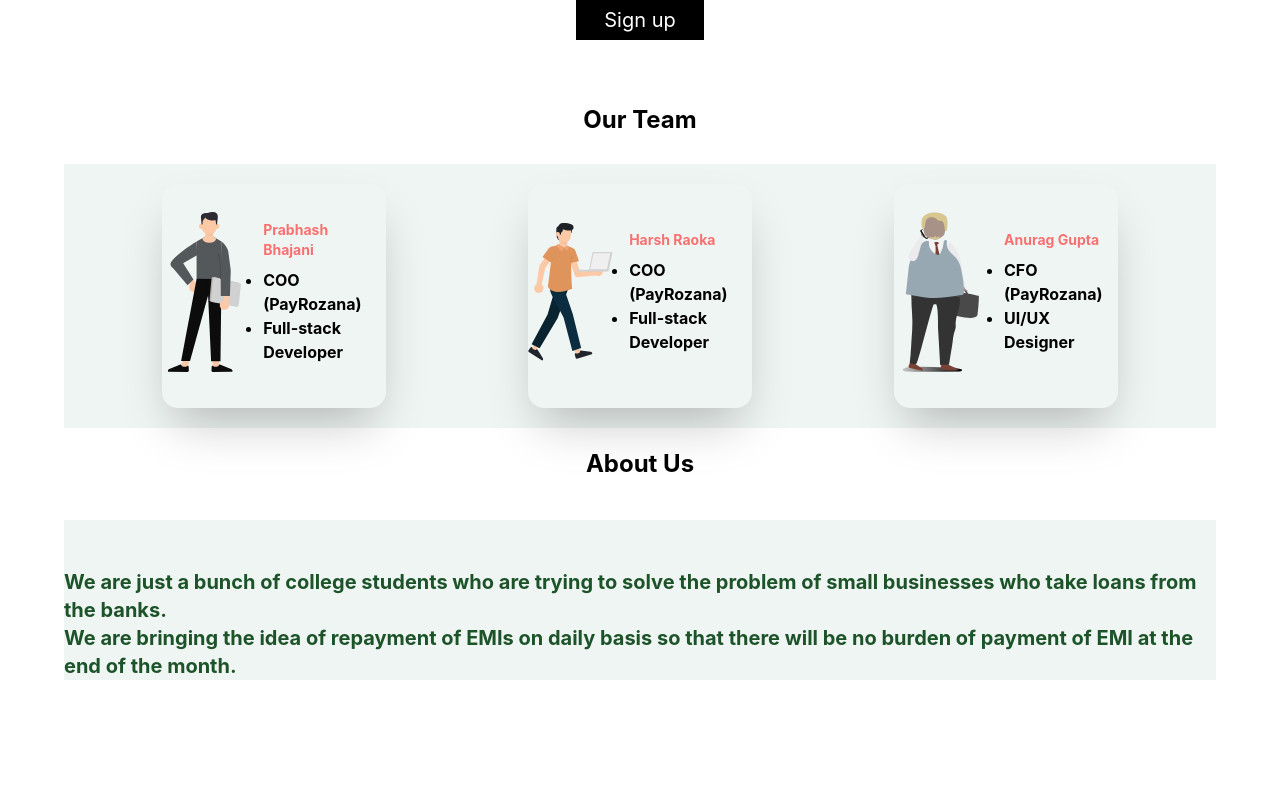
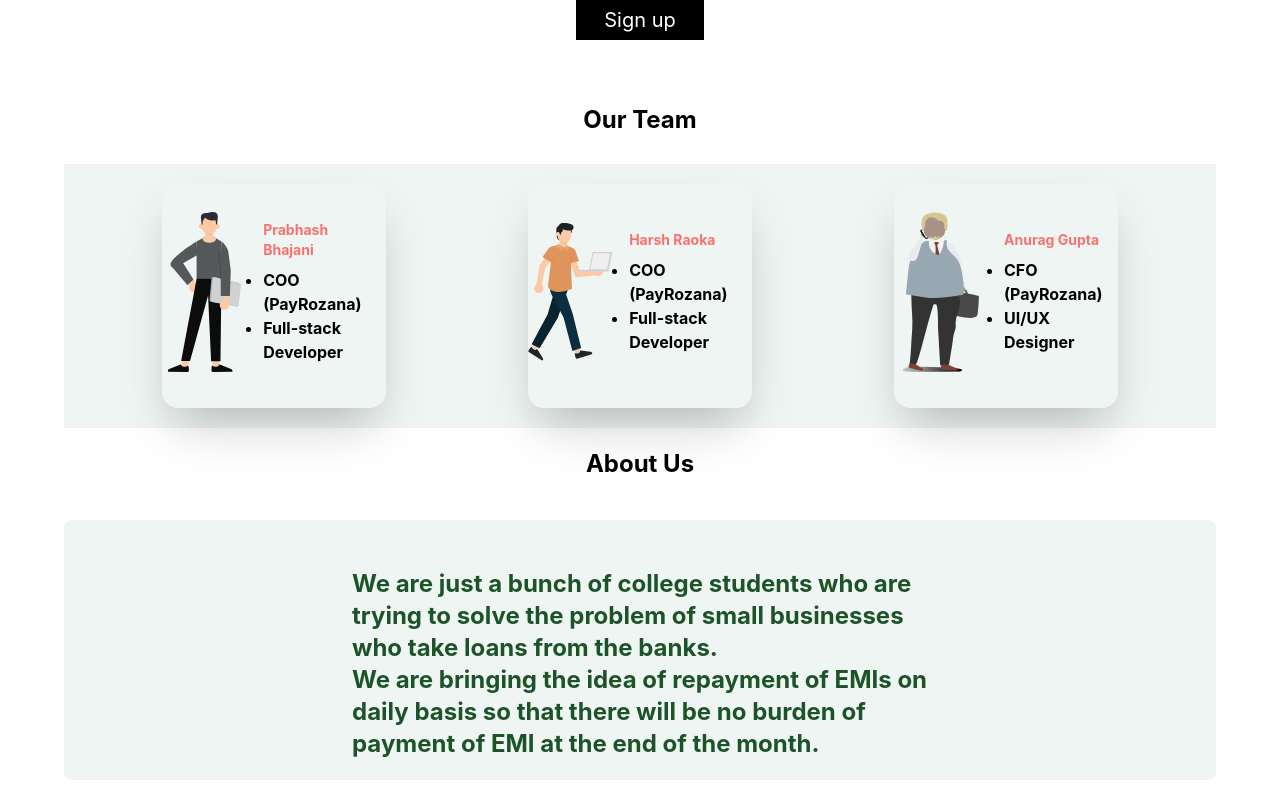
Before and after one commit to Prabhashbhajnai/Pay-Rozana, a React (Create React App) app in the folder client/: page / in a window 1280 px wide. Shown: the part 608-1408 px from the top of the page. Before the commit the page ends 1288 px from the top, so only its background shows below. Built offline with nearby package versions, Linux system fonts and the light colour scheme.

Commit message:
Home page about alignment

```diff
--- a/client/src/Layout/Home.layout.jsx
+++ b/client/src/Layout/Home.layout.jsx
@@ -5,7 +5,7 @@ import Navbar from '../components/Navbar';
 
 const HomeLayout = (props) => {
     return (
-        <div>
+        <div className='mb-5'>
             <Navbar className='w-full' />
             {props.children}
         </div>
--- a/client/src/Pages/Home.jsx
+++ b/client/src/Pages/Home.jsx
@@ -33,7 +33,7 @@ const Home = () => {
     ]);
 
     return (
-        <div className='overflow-x-hidden'>
+        <div className='overflow-x-hidden w-full'>
             <div className='flex flex-col mx-16 items-center mt-5'>
                 <div className='flex w-full justify-evenly md:items-center'>
                     <div className='container w-full sm:w-1/3 align-left '>
@@ -78,10 +78,9 @@ const Home = () => {
                 </div>
                 <div className='flex flex-col items-center w-full mt-5'>
                     <h1 className='text-2xl font-bold'>About Us</h1>
-                    <div className='bg-grey-50 mt-10 '>
-                        <div className='flex flex-wrap w-full mt-12 text-xl text-aboutGreen-50 font-bold'>
-                            <p>We are just a bunch of college students who are trying to solve the problem of small businesses who take loans from the banks.</p>
-                            <p>We are bringing the idea of repayment of EMIs on daily basis so that there will be no burden of payment of EMI at the end of the month.</p>
+                    <div className='flex bg-grey-50 mt-10 w-full rounded-lg justify-center'>
+                        <div className='flex mx-5 mt-12 text-2xl text-aboutGreen-50 md:w-2/4 font-bold mb-5'>
+                            <p className=''>We are just a bunch of college students who are trying to solve the problem of small businesses who take loans from the banks. <br />We are bringing the idea of repayment of EMIs on daily basis so that there will be no burden of payment of EMI at the end of the month.</p>
                         </div>
                     </div>
                 </div>
```
